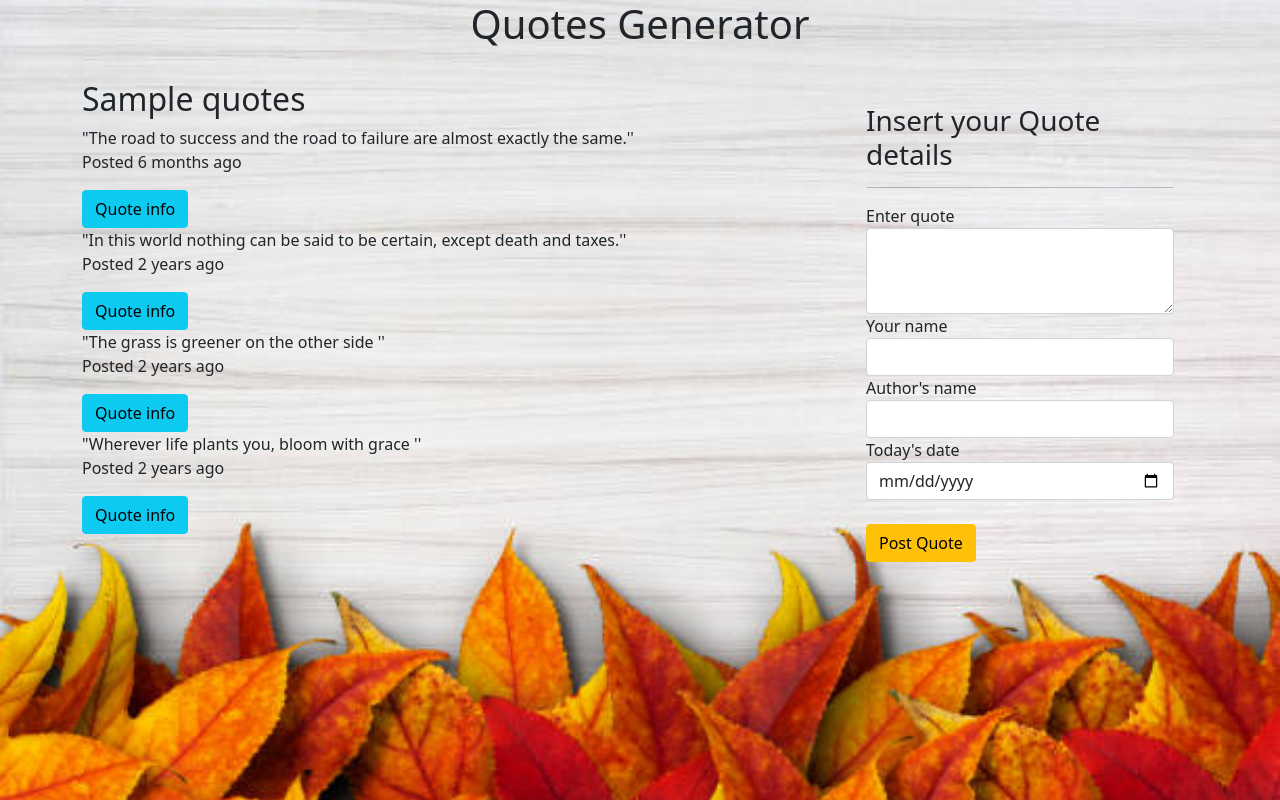
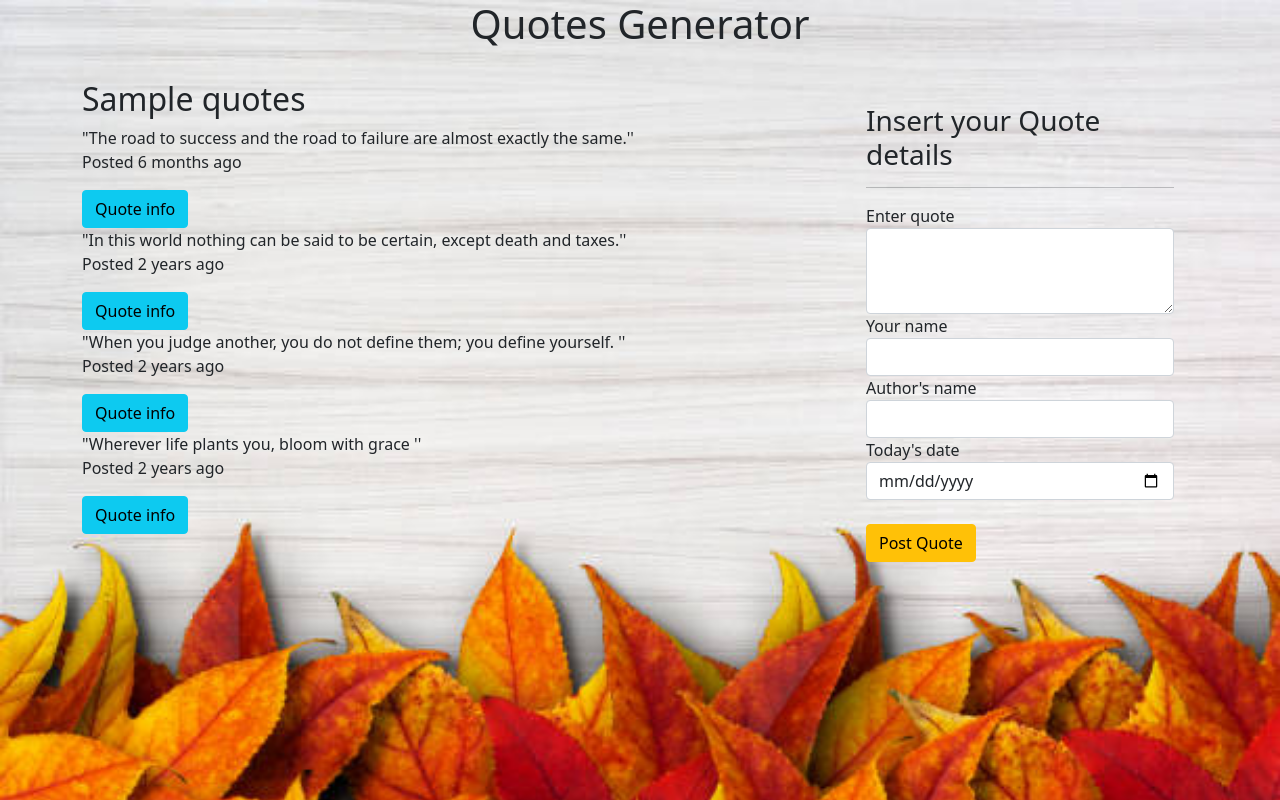
Before and after one commit to IsaacMurage-dev/QuotesApp, an Angular app: page / in a window 1280 px wide. Built offline with nearby package versions, Linux system fonts and the light colour scheme.

Commit message:
modify quotes.ts

```diff
--- a/src/app/quote/quote.component.ts
+++ b/src/app/quote/quote.component.ts
@@ -10,7 +10,7 @@ export class QuoteComponent implements OnInit {
   quotes:Quote[]=[
     new Quote(1 ,'The road to success and the road to failure are almost exactly the same.','Carl Ray','Colin R. Davis',new Date(2020,12,30)),
     new Quote(2 ,'In this world nothing can be said to be certain, except death and taxes.','The Guardian', 'Benjamin Franklin',new Date(2019,2,14)),
-    new Quote(3 ,'The grass is greener on the other side ','Varane', 'Raphael',new Date(2019,2,14)),
+    new Quote(3 ,'When you judge another, you do not define them; you define yourself. ','Varane', 'Wayne Dyer',new Date(2019,2,14)),
     new Quote(4 ,'Wherever life plants you, bloom with grace ','Jadon', 'Sancho',new Date(2019,2,15)),
 
 
```
